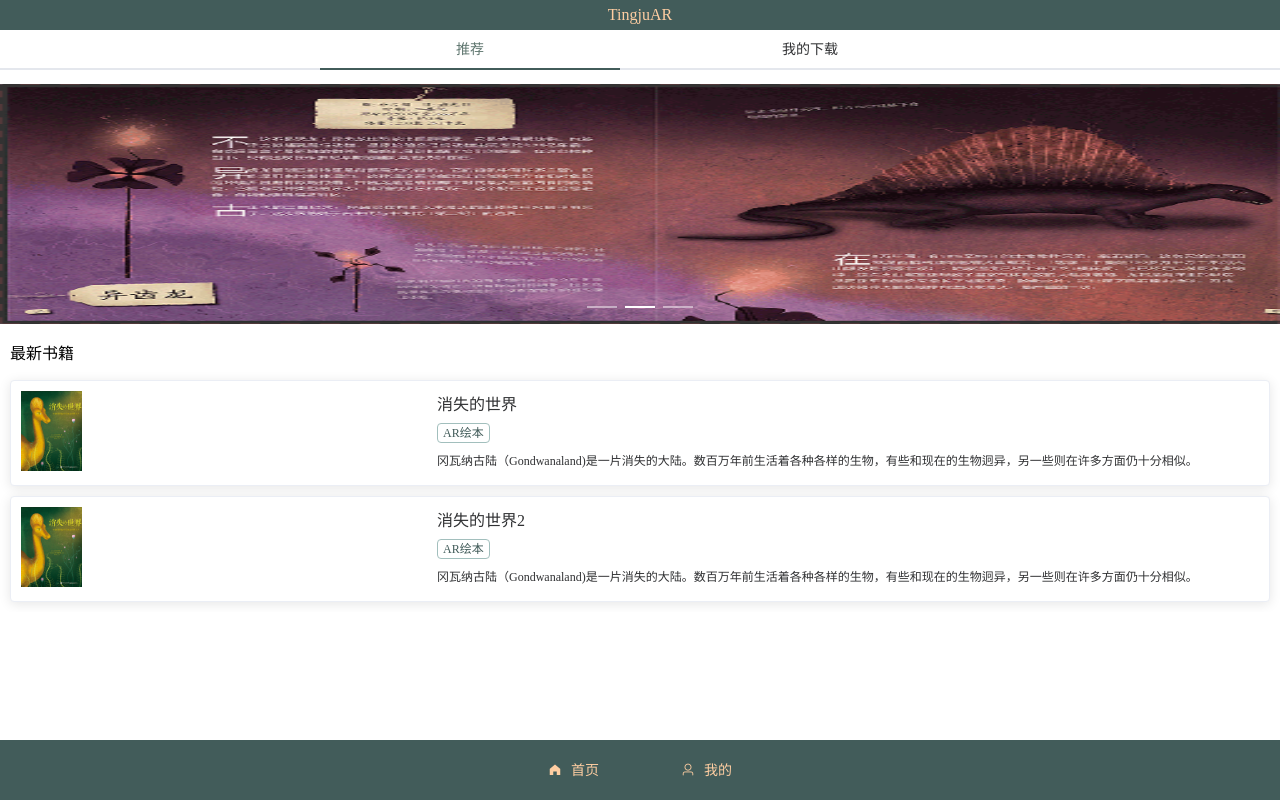
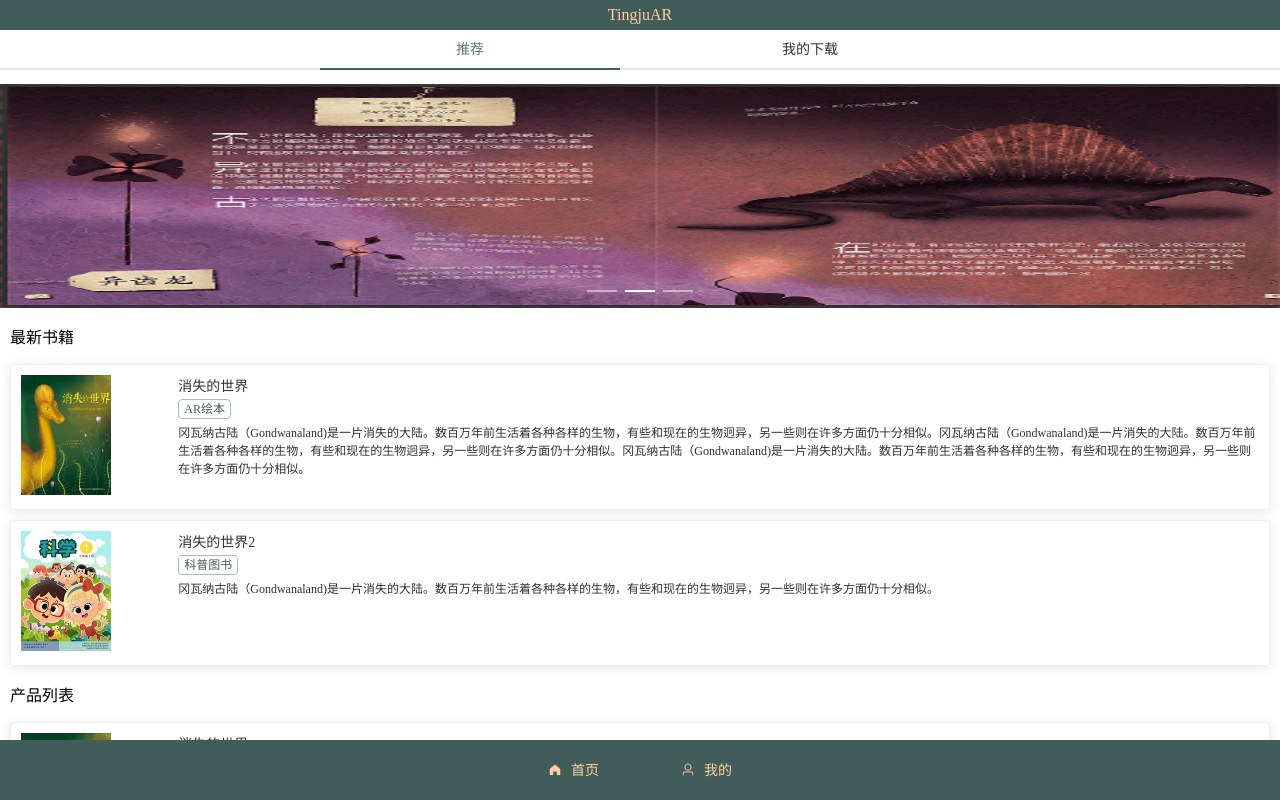
Before and after one commit to ga1030089975/TingjuAR, a Vue app in the folder homeweb/: page /home/index in a window 1280 px wide. Built offline with nearby package versions, Linux system fonts and the light colour scheme.

Commit message:
index页面

```diff
--- a/homeweb/src/views/Index.vue
+++ b/homeweb/src/views/Index.vue
@@ -2,7 +2,7 @@
 	<div>
 		<el-tabs v-model="activeName"  stretch>
 			<el-tab-pane label="推荐" name="first">
-				<el-carousel :height="height" >
+				<el-carousel :height="height*0.28 + 'px'" >
 					<el-carousel-item v-for="item in lunboimage" :key="item.id">
 						<img :src="item.url" height="100%" width="100%"/>
 					</el-carousel-item>
@@ -16,28 +16,71 @@
 
 				<el-card v-for="item in new_book" :key="item.id"
 				 style="margin: 10px;">
-					<el-row :gutter="10">
-						<el-col :span="8">
-							<img :src="item.img" height="80px" />
+					<el-row :gutter="20">
+						<el-col :span="Math.ceil(height*0.15*0.75*24/(width))+1">
+							<img :src="item.img" :height="height*0.15 + 'px'"
+							 :width="height*0.15*0.75 + 'px'"/>
 						</el-col>
-						<el-col :span="16">
-							<el-row>
+						<el-col :span="23-Math.ceil(height*0.15*0.75*24/(width))"
+						 :style="{'height':height*0.15 + 'px'}">
+							<el-row :style="{height:height*0.15*0.2+'px'}">
 								<el-col>
-									{{item.name}}
+									<span :style="{'font-size':Math.ceil(height*0.15*0.75*0.2*0.75)+'px'}">
+										{{item.name}}
+									</span>
 								</el-col>
 							</el-row>
-							<el-row style="margin-top: 8px;">
+							<el-row :style="{height:height*0.15*0.2+'px'}">
 								<el-col>
-									<el-tag size="mini"
-									style="border-color: #a2bfbd;
-											color: #425c5a;
-											background-color: #ffffff;">{{item.type}}</el-tag>
+									<el-tag v-if="height*0.15*0.2 < 25" size="mini"
+										class="tagstyle">{{item.type}}</el-tag>
+									<el-tag v-else size="medium"
+										class="tagstyle">{{item.type}}</el-tag>
 								</el-col>
 							</el-row>
-							<el-row style="margin-top: 8px;">
-								<div style="font-size: 12px; display: -webkit-box;
-								-webkit-box-orient: vertical;-webkit-line-clamp: 2;
-overflow: hidden;">
+							<el-row :style="{height:height*0.15*0.6+'px'}">
+								<div class="detailstyle"
+									:style="{'font-size':Math.ceil(height*0.15*0.75*0.2*0.75)-2+'px'}"
+									style="width: 100%;">
+									{{item.detail}}
+								</div>
+							</el-row>
+						</el-col>
+					</el-row>
+				</el-card>
+
+				<p style="font-family: 'PingFang SC'; margin-left: 10px;" >
+					产品列表
+				</p>
+
+				<el-card v-for="item in all_book" :key="item.id"
+				 style="margin: 10px;">
+					<el-row :gutter="20">
+						<el-col :span="Math.ceil(height*0.15*0.75*24/(width))+1">
+							<img :src="item.img" :height="height*0.15 + 'px'"
+							 :width="height*0.15*0.75 + 'px'"/>
+						</el-col>
+						<el-col :span="23-Math.ceil(height*0.15*0.75*24/(width))"
+						 :style="{'height':height*0.15 + 'px'}">
+							<el-row :style="{height:height*0.15*0.2+'px'}">
+								<el-col>
+									<span :style="{'font-size':Math.ceil(height*0.15*0.75*0.2*0.75)+'px'}">
+										{{item.name}}
+									</span>
+								</el-col>
+							</el-row>
+							<el-row :style="{height:height*0.15*0.2+'px'}">
+								<el-col>
+									<el-tag v-if="height*0.15*0.2 < 25" size="mini"
+										class="tagstyle">{{item.type}}</el-tag>
+									<el-tag v-else size="medium"
+										class="tagstyle">{{item.type}}</el-tag>
+								</el-col>
+							</el-row>
+							<el-row :style="{height:height*0.15*0.6+'px'}">
+								<div class="detailstyle"
+									:style="{'font-size':Math.ceil(height*0.15*0.75*0.2*0.75)-2+'px'}"
+									style="width: 100%;">
 									{{item.detail}}
 								</div>
 							</el-row>
@@ -54,7 +97,7 @@ overflow: hidden;">
 	</div>
 </template>
 
-<script>
+<script scoped>
 	export default{
 		data(){
 			return{
@@ -64,30 +107,62 @@ overflow: hidden;">
 					{id:2,url:require("../assets/lunbo2.png")},
 					{id:3,url:require("../assets/lunbo3.png")}
 				],
-				height:'',
+				// height:'',
+				// width:'',
 				new_book:[
 					{
 						id:1,
 						img:require("../assets/book1.png"),
 						name:'消失的世界',
 						type:'AR绘本',
+						detail:'冈瓦纳古陆（Gondwanaland)是一片消失的大陆。数百万年前生活着各种各样的生物，有些和现在的生物迥异，另一些则在许多方面仍十分相似。冈瓦纳古陆（Gondwanaland)是一片消失的大陆。数百万年前生活着各种各样的生物，有些和现在的生物迥异，另一些则在许多方面仍十分相似。冈瓦纳古陆（Gondwanaland)是一片消失的大陆。数百万年前生活着各种各样的生物，有些和现在的生物迥异，另一些则在许多方面仍十分相似。'
+					},
+					{
+						id:2,
+						img:require("../assets/book2.png"),
+						name:'消失的世界2',
+						type:'科普图书',
+						detail:'冈瓦纳古陆（Gondwanaland)是一片消失的大陆。数百万年前生活着各种各样的生物，有些和现在的生物迥异，另一些则在许多方面仍十分相似。'
+					}
+				],
+				all_book:[
+					{
+						id:1,
+						img:require("../assets/book1.png"),
+						name:'消失的世界',
+						type:'AR绘本',
+						detail:'冈瓦纳古陆（Gondwanaland)是一片消失的大陆。数百万年前生活着各种各样的生物，有些和现在的生物迥异，另一些则在许多方面仍十分相似。冈瓦纳古陆（Gondwanaland)是一片消失的大陆。数百万年前生活着各种各样的生物，有些和现在的生物迥异，另一些则在许多方面仍十分相似。冈瓦纳古陆（Gondwanaland)是一片消失的大陆。数百万年前生活着各种各样的生物，有些和现在的生物迥异，另一些则在许多方面仍十分相似。'
+					},
+					{
+						id:2,
+						img:require("../assets/book2.png"),
+						name:'消失的世界2',
+						type:'科普图书',
 						detail:'冈瓦纳古陆（Gondwanaland)是一片消失的大陆。数百万年前生活着各种各样的生物，有些和现在的生物迥异，另一些则在许多方面仍十分相似。'
 					},
 					{
-						id:2,
-						img:require("../assets/book1.png"),
-						name:'消失的世界2',
-						type:'AR绘本',
+						id:3,
+						img:require("../assets/book3.png"),
+						name:'消失的世界3',
+						type:'益智游戏',
 						detail:'冈瓦纳古陆（Gondwanaland)是一片消失的大陆。数百万年前生活着各种各样的生物，有些和现在的生物迥异，另一些则在许多方面仍十分相似。'
 					}
 				]
 			};
 		},
 		created(){
-			this.height = this.$getViewportSize().height*0.3 + 'px';
+			// this.height = this.$getViewportSize().height;
+			// this.width = this.$getViewportSize().width;
 		},
 		computed:{
-
+			height:function(){
+				console.log(this.$getViewportSize().height);
+				return this.$getViewportSize().height;
+			},
+			width:function(){
+				console.log(this.$getViewportSize().width);
+				return this.$getViewportSize().width;
+			}
 		}
 	}
 </script>
@@ -109,4 +184,15 @@ overflow: hidden;">
 	.el-card__body{
 		padding: 10px;
 	}
+	.tagstyle{
+		border-color: #a2bfbd;
+		color: #425c5a;
+		background-color: #ffffff
+	}
+	.detailstyle{
+		display: -webkit-box;
+		-webkit-box-orient: vertical;
+		-webkit-line-clamp: 4;
+		overflow: hidden;
+	}
 </style>
```
Also changed, not shown: homeweb/src/assets/book2.png (added), homeweb/src/assets/book3.png (added).
